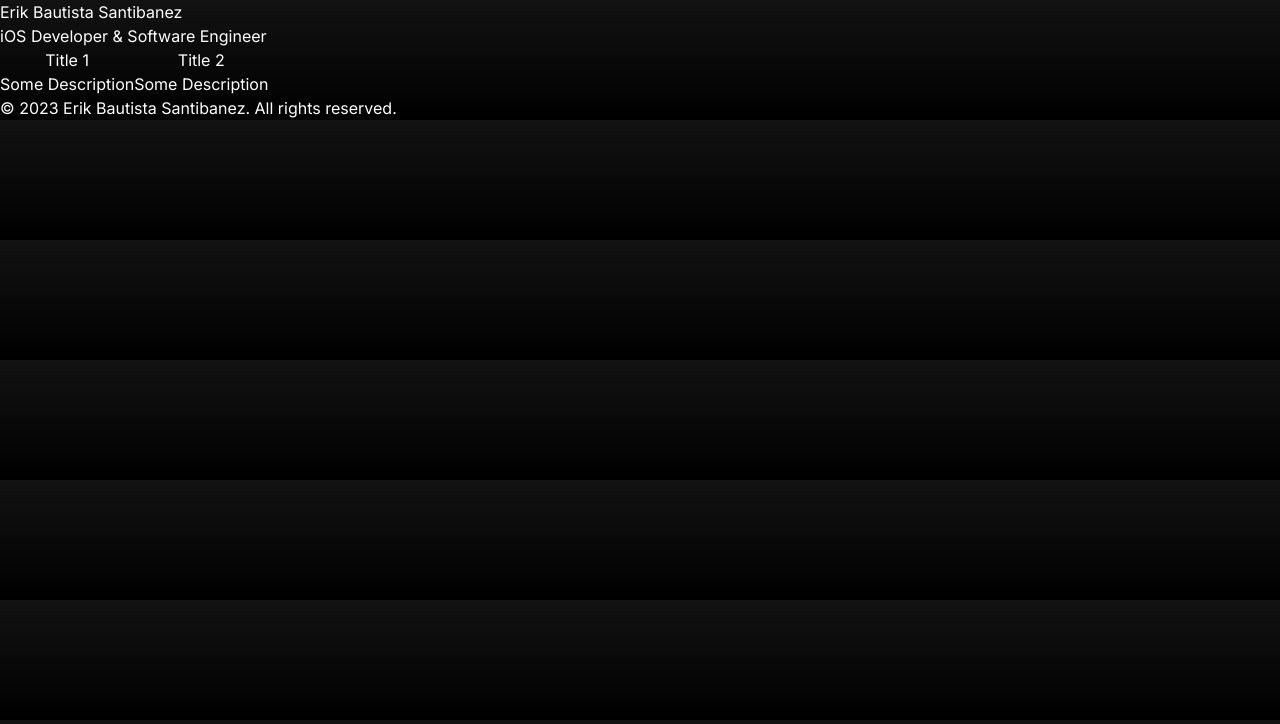
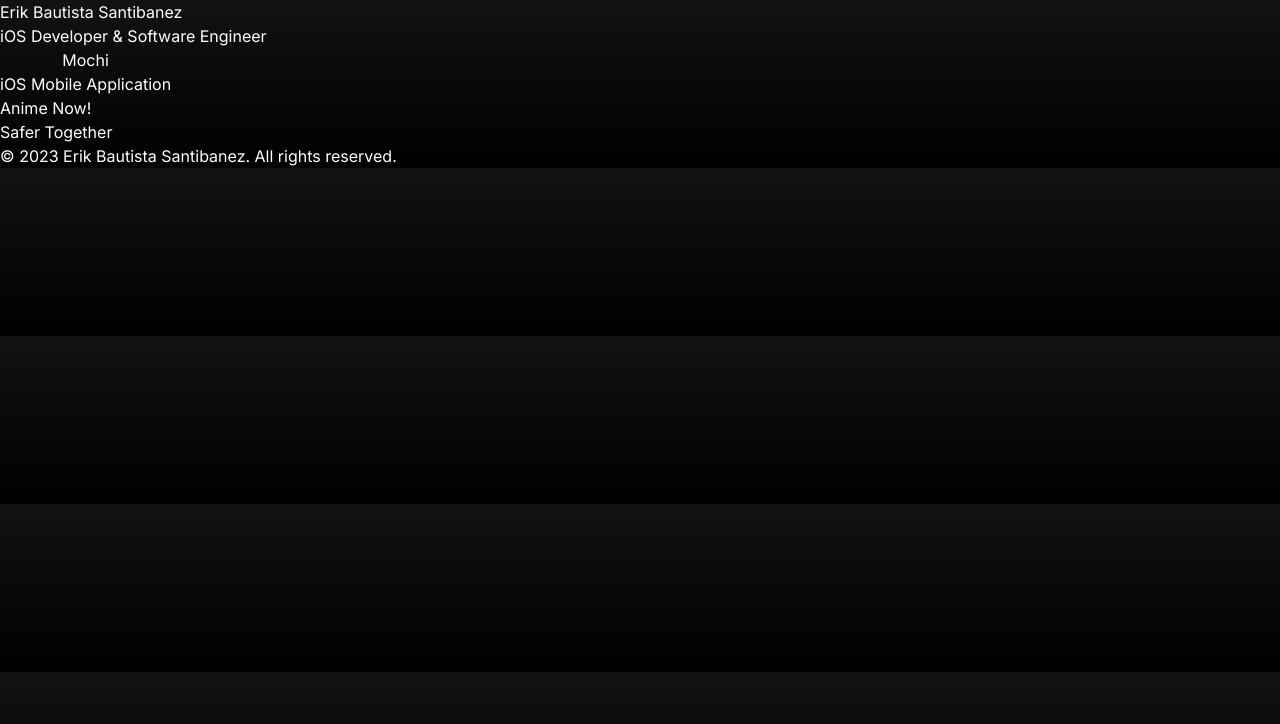
Before and after one commit to erikbdev/erikbautista.dev, a Next.js app: page / in a window 1280 px wide. Shown: the top 724 px of the page. Built offline with nearby package versions, Linux system fonts and the light colour scheme.

Commit message:
wip: improve cards

```diff
--- a/app/globals.css
+++ b/app/globals.css
@@ -14,11 +14,6 @@
   --background-end-rgb: 0, 0, 0;
 }
 
-/* @media (prefers-color-scheme: dark) {
-  :root {
-  }
-} */
-
 body {
   color: rgb(var(--foreground-rgb));
   background: linear-gradient(
@@ -28,3 +23,24 @@ body {
     )
     rgb(var(--background-start-rgb));
 }
+
+::-webkit-scrollbar {
+  background-color: #00000000;
+  border-radius: px0;
+  border: 0px solid transparent;
+  background-clip: content-box;
+}
+
+::-webkit-scrollbar-track {
+  background-color: #00000000;
+  border-radius: 0px;
+  border: 0px solid transparent;
+  background-clip: content-box;
+}
+
+::-webkit-scrollbar-thumb {
+  background-color: #00000000;
+  border-radius: 0px;
+  border: 0px solid transparent;
+  background-clip: content-box;
+}
--- a/app/page.tsx
+++ b/app/page.tsx
@@ -2,42 +2,45 @@ const socialMedia: Social[] = [];
 
 const projectButtons: Project[] = [
   {
-    title: "Title 1",
-    description: "Some Description"
+    title: "Mochi",
+    description: "iOS Mobile Application",
+    link: undefined
   },
   {
-    title: "Title 2",
-    description: "Some Description"
+    title: "Anime Now!",
+    description: "",
+    link: undefined
   },
+  {
+    title: "Safer Together",
+    description: "",
+    link: undefined
+  }
 ];
 
 export default function Home() {
   return (
-    <div className="h-screen container max-w-6xl mx-auto p-8 grid space-y-8">
-      <div className='row-span-6 md:grid md:grid-cols-2 md:gap-8 h-full content-center'>
-        <div className="pb-8 self-center">
-          {/* Name & Title */}
-          <div>
-            <p className='font-semibold text-3xl'>Erik Bautista Santibanez</p>
-            <p className='my-2 text-lg text-gray-300'>iOS Developer & Software Engineer</p>
-          </div>
-          {/* TODO: Add buttons to find me */}
-          <div>
-            {socialMedia.map(SocialButton)}
-          </div>
-        </div>
-        <div className='self-center w-fill'>
-          <div className='flex flex-col space-y-4'>
-            {projectButtons.map(ProjectButton)}
-          </div>
+    <main className="h-screen w-full flex flex-col">
+      {/* Name & Title */}
+      <div className="container max-w-6xl mx-auto p-8">
+        <p className='font-semibold text-3xl'>Erik Bautista Santibanez</p>
+        <p className='text-lg text-gray-300'>iOS Developer & Software Engineer</p>
+        {/* TODO: Add buttons to find me */}
+        <div>
+          {socialMedia.map(SocialButton)}
         </div>
       </div>
 
+      {/* Cards */}
+      <ul className="h-full w-full overflow-x-auto flex flex-nowrap items-center gap-6 snap-x snap-mandatory scroll-px-8">
+        {projectButtons.map(element => <li className="h-full max-h-[32rem] min-h-32 flex-none snap-start first:ps-8 last:pe-8">{ProjectCard(element)}</li>)}
+      </ul>
+
       {/* Footer */}
-      <div className="mx-auto md:mx-0 self-end">
+      <div className="container max-w-6xl mx-auto self-center md:self-start p-8">
         <p className="text-sm text-neutral-400">© 2023 Erik Bautista Santibanez. All rights reserved.</p>
       </div>
-    </div>
+    </main>
   )
 }
 
@@ -45,10 +48,10 @@ const SocialButton = (social: Social) => {
   return (<div></div>)
 }
 
-const ProjectButton = (project: Project) => {
+const ProjectCard = (project: Project) => {
   return (
-    <button className="bg-neutral-500/40 rounded-lg h-24">
-      <div className="px-6 text-white text-left">
+    <button className="h-full aspect-[2/3] rounded-lg transition ease-in-out duration-300 bg-neutral-500/40 hover:bg-green-500">
+      <div className="p-6 text-white text-left h-full">
         <p className="text-lg font-semibold">{project.title}</p>
         <p className="text-sm font-normal">{project.description}</p>
       </div>
@@ -64,5 +67,6 @@ interface Social {
 
 interface Project {
   title: string,
-  description: string
+  description: string,
+  link: string | undefined
 }
```
